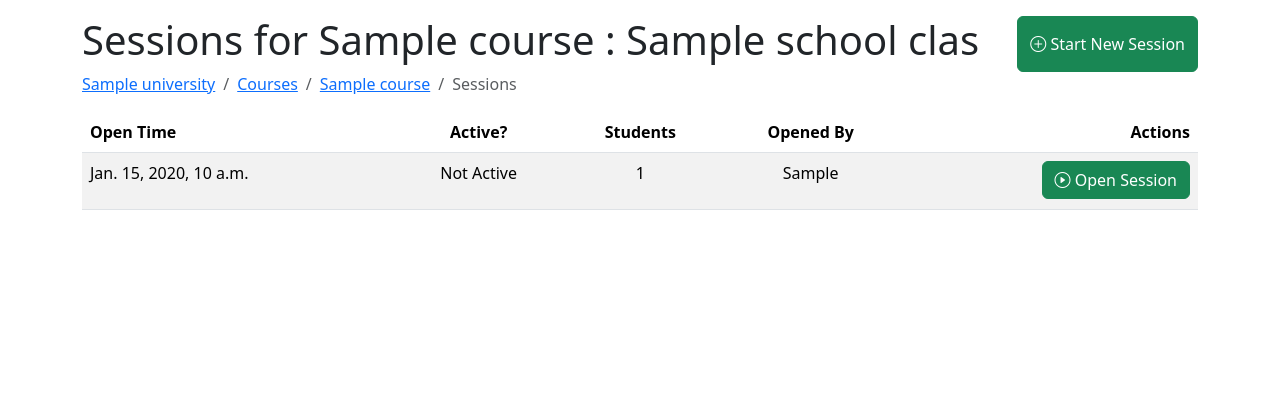
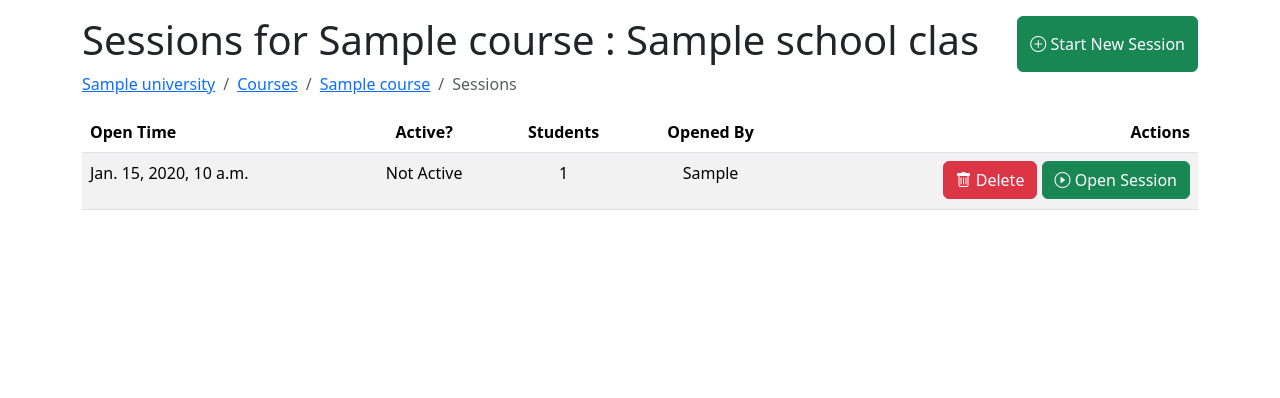
Before and after one commit to mdmourao/class-ping, a Django app: template class_attendance/templates/class_attendance/sessions.html in a window 1280 px wide. Shown: the part 76-474 px from the top of the page. Run offline with Django 5.2, Linux system fonts and the light colour scheme; the template is opened without the code that fills it: most values are stand-ins (such as "Sample title", 1, 10 or a date in 2020); some libraries are stand-ins or nearby versions.

Commit message:
Add session deletion functionality and update session model to allow null school_class

```diff
--- a/class_attendance/models.py
+++ b/class_attendance/models.py
@@ -72,7 +72,7 @@ class Session(models.Model):
     opened_by = models.ForeignKey(settings.AUTH_USER_MODEL, on_delete=models.PROTECT, related_name="sessions")
 
     students = models.ManyToManyField(Student, through='SessionStudent')
-    school_class = models.ForeignKey(SchoolClass, on_delete=models.PROTECT, related_name="sessions")
+    school_class = models.ForeignKey(SchoolClass, on_delete=models.PROTECT, related_name="sessions", null=True, blank=True)
 
     def __str__(self):
         return f"Session at {self.open_time}"
--- a/class_attendance/templates/class_attendance/sessions.html
+++ b/class_attendance/templates/class_attendance/sessions.html
@@ -13,9 +13,19 @@
 
   <nav aria-label="breadcrumb">
     <ol class="breadcrumb">
-      <li class="breadcrumb-item"><a href="{% url 'class_attendance:universities' %}">{{ university.label }}</a></li>
-      <li class="breadcrumb-item"><a href="{% url 'class_attendance:courses' university.id %}">Courses</a></li>
-      <li class="breadcrumb-item"><a href="{% url 'class_attendance:school-classes' course.id %}">{{ course.label }}</a></li>
+      <li class="breadcrumb-item">
+        <a href="{% url 'class_attendance:universities' %}"
+          >{{ university.label }}</a
+        >
+      </li>
+      <li class="breadcrumb-item">
+        <a href="{% url 'class_attendance:courses' university.id %}">Courses</a>
+      </li>
+      <li class="breadcrumb-item">
+        <a href="{% url 'class_attendance:school-classes' course.id %}"
+          >{{ course.label }}</a
+        >
+      </li>
       <li class="breadcrumb-item active" aria-current="page">Sessions</li>
     </ol>
   </nav>
@@ -55,21 +65,21 @@
           <p>{{ session.opened_by }}</p>
         </td>
         <td class="text-end">
+          <button
+            type="button"
+            class="btn btn-danger"
+            onclick="event.stopPropagation(); confirmDeleteSession('{{ session.uuid }}', '{{ session.open_time }}', '{{ session.students.count }}')"
+            data-bs-toggle="tooltip"
+            data-bs-title="Delete Session"
+          >
+            <i class="bi bi-trash"></i>
+            <span>Delete</span>
+          </button>
+
           {% if session.is_active %}
           <button
             type="button"
-            class="btn btn-secondary"
-            onclick="event.stopPropagation(); window.location.href='{% url 'class_attendance:session-presentation' session.uuid %}'"
-            data-bs-toggle="tooltip"
-            data-bs-title="Start Presentation Mode"
-          >
-            <i class="bi bi-play-circle"></i>
-            <span>Presentation</span>
-          </button>
-          {% endif %} {% if session.is_active %}
-          <button
-            type="button"
-            class="btn btn-danger"
+            class="btn btn-warning"
             onclick="event.stopPropagation(); toggleSessionActive('{{ session.uuid }}')"
             data-bs-toggle="tooltip"
             data-bs-title="Close Session"
@@ -90,13 +100,60 @@
             <i class="bi bi-play-circle"></i>
             <span>Open Session</span>
           </button>
+          {% endif %} {% if session.is_active %}
+          <button
+            type="button"
+            class="btn btn-secondary"
+            onclick="event.stopPropagation(); window.location.href='{% url 'class_attendance:session-presentation' session.uuid %}'"
+            data-bs-toggle="tooltip"
+            data-bs-title="Start Presentation Mode"
+          >
+            <i class="bi bi-play-circle"></i>
+            <span>Presentation</span>
+          </button>
           {% endif %}
-
         </td>
       </tr>
       {% endfor %}
     </tbody>
   </table>
+</div>
+
+<div
+  class="modal fade"
+  id="deleteSessionModal"
+  tabindex="-1"
+  aria-labelledby="deleteSessionModalLabel"
+  aria-hidden="true"
+>
+  <div class="modal-dialog">
+    <div class="modal-content">
+      <div class="modal-header">
+        <h5 class="modal-title" id="deleteSessionModalLabel">
+          Confirm Delete Session
+        </h5>
+        <button
+          type="button"
+          class="btn-close"
+          data-bs-dismiss="modal"
+          aria-label="Close"
+        ></button>
+      </div>
+      <div class="modal-body">
+        Are you sure you want to delete the session from
+        <span id="sessionDateTime"></span> with
+        <span id="studentCount"></span> students?
+      </div>
+      <div class="modal-footer">
+        <button type="button" class="btn btn-secondary" data-bs-dismiss="modal">
+          Cancel
+        </button>
+        <button type="button" class="btn btn-danger" onclick="deleteSession()">
+          Delete
+        </button>
+      </div>
+    </div>
+  </div>
 </div>
 
 <script>
@@ -182,7 +239,50 @@
       });
   }
 
+  let sessionToDelete = null;
+  const deleteModal = new bootstrap.Modal(
+    document.getElementById("deleteSessionModal")
+  );
 
+  function confirmDeleteSession(sessionUuid, openTime, studentCount) {
+    event.stopPropagation();
+    sessionToDelete = sessionUuid;
+    document.getElementById("sessionDateTime").textContent = openTime;
+    document.getElementById("studentCount").textContent = studentCount;
+    deleteModal.show();
+  }
+
+  function deleteSession() {
+    if (!sessionToDelete) return;
+
+    const url = `/api/sessions/${sessionToDelete}/delete`;
+
+    fetch(url, {
+      method: "DELETE",
+      headers: {
+        "Content-Type": "application/json",
+        "X-CSRFToken": getCookie("csrftoken"),
+      },
+    })
+      .then((response) => {
+        if (!response.ok) {
+          throw new Error("NOK");
+        }
+        return response.json();
+      })
+      .then((data) => {
+        if (data.success) {
+          deleteModal.hide();
+          location.reload();
+        } else {
+          alert("Failed to delete session");
+        }
+      })
+      .catch((error) => {
+        console.error("Error:", error);
+        alert("An error occurred while deleting the session.");
+      });
+  }
 </script>
 
 {% endblock content %}
```
Also changed, not shown: class_attendance/api.py (+17 -4 lines).
